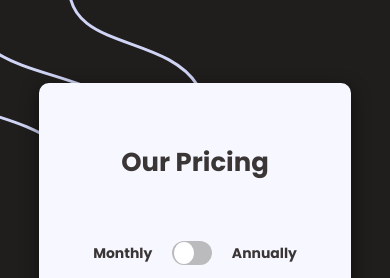
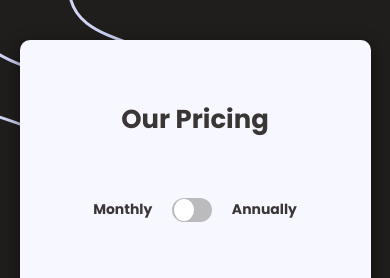
Before and after one commit to serhatbek/responsive-pricing-cards-with-toggle, a plain HTML site: page src/index.html in a window 390 px wide. Shown: the top 278 px of the page. Drawn offline with Linux system fonts and the light colour scheme.

Commit message:
responsive

```diff
--- a/src/assets/scss/_base.scss
+++ b/src/assets/scss/_base.scss
@@ -27,6 +27,11 @@ body {
   background-size: 550px;
   background-position: right top;
   background-color: #201d1d;
+
+  @include media(atMedium) {
+    height: auto;
+    margin: 4rem 0;
+  }
 }
 
 ul {
--- a/src/assets/scss/_component.scss
+++ b/src/assets/scss/_component.scss
@@ -1,16 +1,23 @@
 .pricing {
   width: 100%;
   max-width: 960px;
-  height: 68rem;
   text-align: center;
   box-shadow: 0 6px 16px 3px rgba(0, 0, 0, 0.4);
-  padding: 6rem 0;
+  padding: 6rem 3rem;
   border-radius: 1rem;
   background-image: url(/src/assets/images/bg-bottom.svg);
   background-repeat: no-repeat;
   background-position-y: bottom;
   background-size: 30rem;
   background-color: #f7f7ff;
+
+  @include media(atMedium) {
+    width: 80%;
+  }
+
+  @include media(atSmall) {
+    width: 100%;
+  }
 
   &-heading {
     font-size: 2.6rem;
@@ -70,12 +77,20 @@
     align-items: center;
     justify-content: center;
 
+    @include media(atMedium) {
+      flex-direction: column;
+    }
+
     .pricing-card {
-      width: 30%;
+      width: 26rem;
       padding: 3rem 2rem;
       background-color: #fff;
       border-radius: 1rem;
       box-shadow: 0 6px 10px -3px rgba(0, 0, 0, 0.4);
+
+      @include media(atMedium) {
+        margin-bottom: 3rem;
+      }
 
       &__title {
         font-size: 1.4rem;
--- a/src/assets/scss/_layout.scss
+++ b/src/assets/scss/_layout.scss
@@ -5,4 +5,8 @@
   display: flex;
   align-items: center;
   justify-content: center;
+
+  @include media(atMedium) {
+    width: 90%;
+  }
 }
--- /dev/null
+++ b/src/assets/scss/_mixins.scss
@@ -0,0 +1,23 @@
+@mixin media($point) {
+  @if $point == atSmall {
+    @media (max-width: 480px - 1px) {
+      @content;
+    }
+  } @else if $point == atMedium {
+    @media (max-width: 768px - 1px) {
+      @content;
+    }
+  } @else if $point == atLarge {
+    @media (max-width: 992px - 1px) {
+      @content;
+    }
+  } @else if $point == atXLarge {
+    @media (max-width: 1200px - 1px) {
+      @content;
+    }
+  } @else if $point == atXXLarge {
+    @media (max-width: 1440px - 1px) {
+      @content;
+    }
+  }
+}
--- a/src/assets/scss/main.scss
+++ b/src/assets/scss/main.scss
@@ -1,3 +1,4 @@
+@import './mixins';
 @import './base';
 @import './layout';
 @import './component';
```
Also changed, not shown: src/assets/css/main.css.
